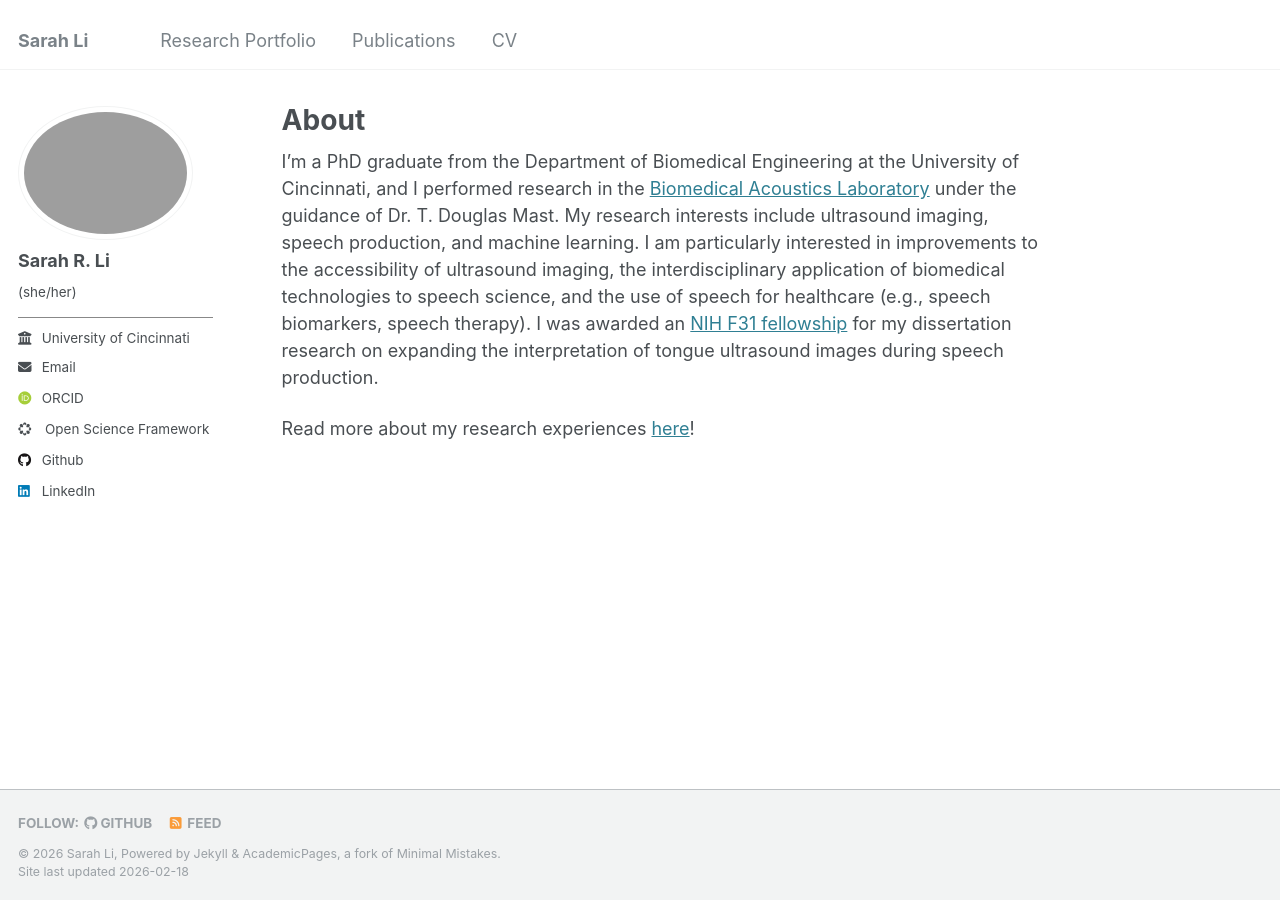
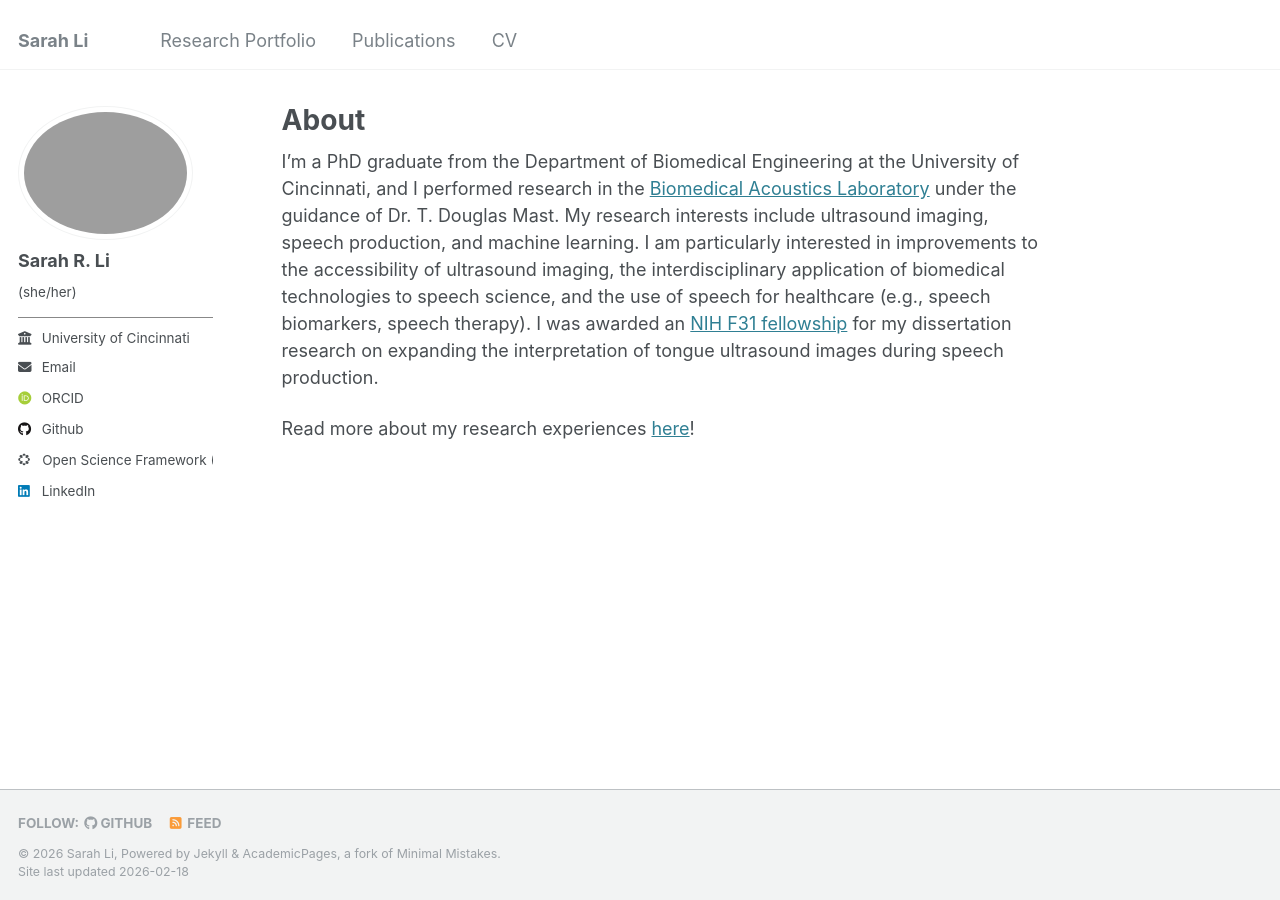
Before and after one commit to SarahRLi/sarahrli.github.io, a Jekyll site: the page built from _pages/about.md, in a window 1280 px wide. Built offline with Jekyll 4.4.1, drawn with Linux system fonts in a browser that asks for light colours; some web fonts are replaced.

Commit message:
Update author-profile.html

```diff
--- a/_includes/author-profile.html
+++ b/_includes/author-profile.html
@@ -62,9 +62,6 @@
       {% if author.scopus %}
         <li><a href="{{ author.scopus }}"><i class="ai ai-scopus icon-pad-right"></i>Scopus</a></li>
       {% endif %}
-      {% if author.osf %}
-        <li><a href="{{ author.osf }}"><i class="ai ai-osf icon-pad-right"></i>Open Science Framework (OSF)</a></li>
-      {% endif %}
 
       <!-- Font Awesome icons / Repositories and software development -->
       {% if author.bitbucket %}
@@ -84,6 +81,9 @@
       {% endif %}
       {% if author.stackoverflow %}
         <li><a href="https://www.stackoverflow.com/users/{{ author.stackoverflow }}"><i class="fab fa-fw fa-stack-overflow icon-pad-right" aria-hidden="true"></i>Stackoverflow</a></li>
+      {% endif %}
+      {% if author.osf %}
+        <li><a href="{{ author.osf }}"><i class="ai ai-osf icon-pad-right" style="font-size: 0.9em; vertical-align: middle; position: relative; top: -1px;"></i>Open Science Framework (OSF)</a></li>
       {% endif %}
 
       <!-- Font Awesome icons / Social media -->
```
